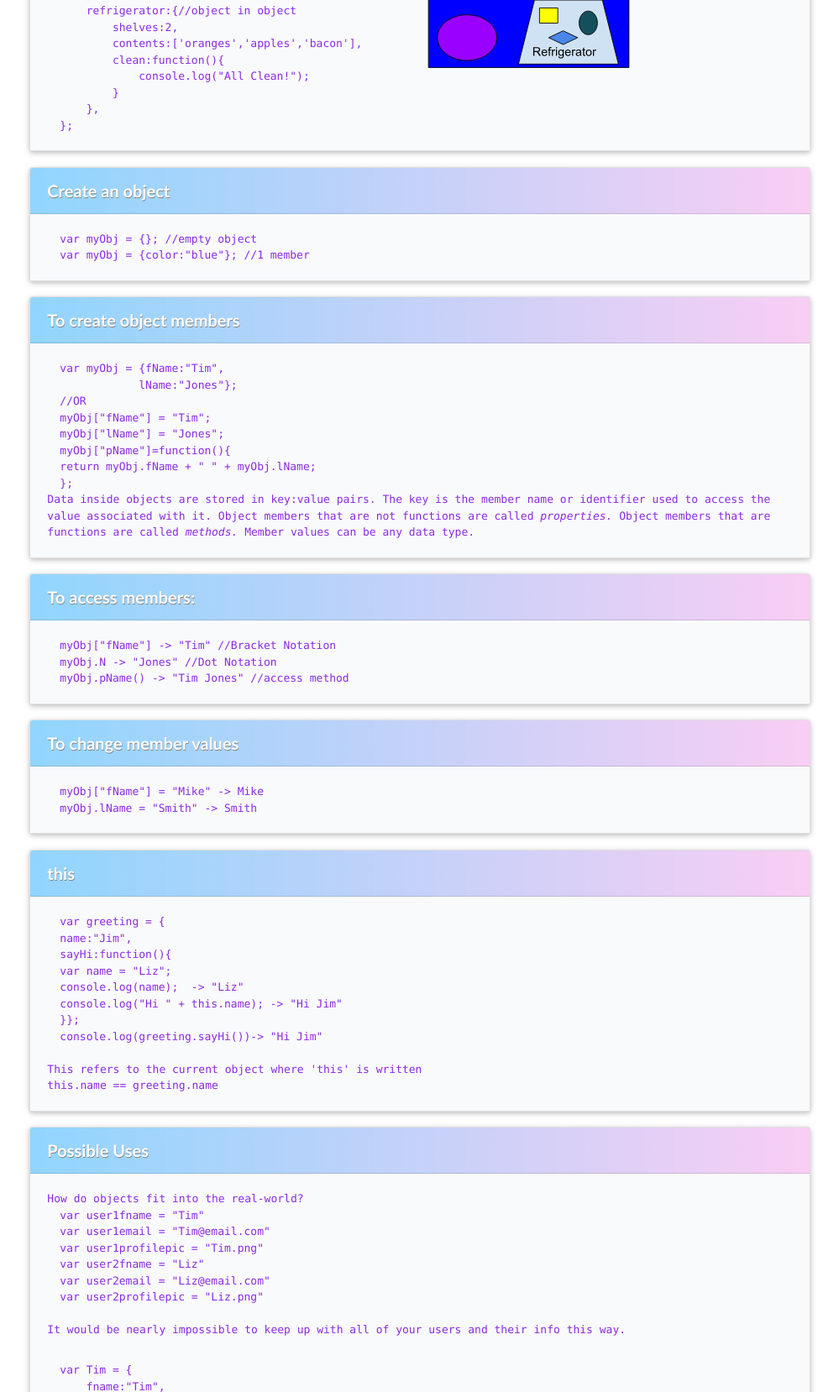
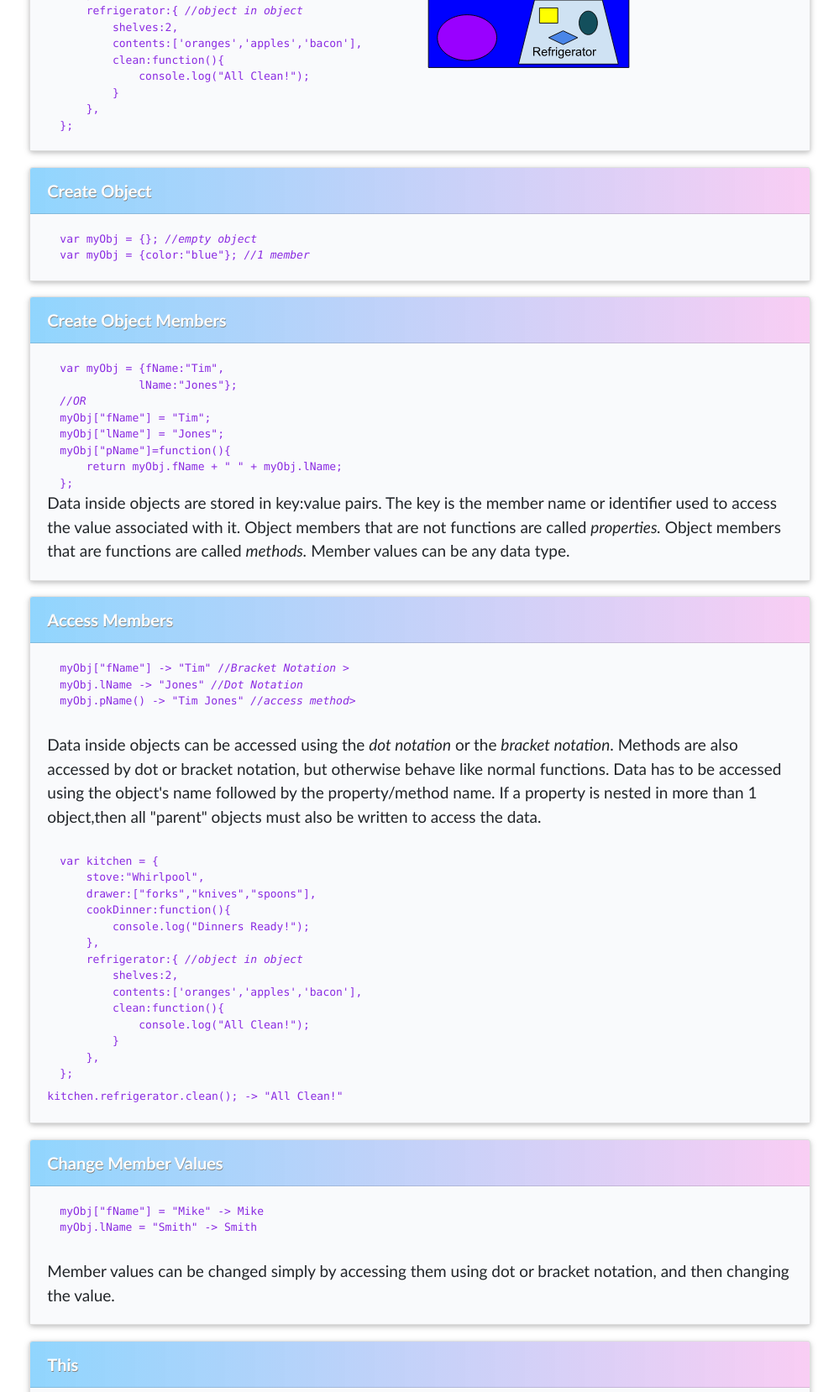
Before and after one commit to super-ming/Udacity-Documentation-Group-Project, a plain HTML site: page topics/Object/objects.html in a window 1280 px wide. Shown: the part 605-2263 px from the top of the page at 84% size, without its empty margins (193-1192 px from the left). Drawn offline with nearby package versions, Linux system fonts and the light colour scheme.

Commit message:
finish reviewing all sections

```diff
--- a/topics/Object/objects.html
+++ b/topics/Object/objects.html
@@ -81,7 +81,7 @@
 									<pre>    cookDinner:function(){</pre>
 									<pre>        console.log("Dinners Ready!");</pre>
 									<pre>    },</pre>
-										<pre>    refrigerator:{//object in object</pre>
+									<pre>    refrigerator:{ <em>//object in object</em></pre>
 									<pre>        shelves:2,</pre>
 									<pre>        contents:['oranges','apples','bacon'],</pre>
 									<pre>        clean:function(){</pre>
@@ -95,74 +95,100 @@
       					</div>
 					</div>
 					<div class="card">
-  						<div class="card-header">Create an object</div>
+  						<div class="card-header">Create Object</div>
   						<div class="card-body">
-							  <code><pre>var myObj = {}; //empty object</pre>
-							  <pre>var myObj = {color:"blue"}; //1 member</pre></code>
-							  <p></p>
-						</div>
-					</div>
-					<div class="card">
-  						<div class="card-header">To create object members</div>
-  						<div class="card-body">
-							<code><pre>var myObj = {fName:"Tim",</pre>
-								<pre>            lName:"Jones"};</pre>
-								<pre>//OR</pre>
-								<pre>myObj["fName"] = "Tim";</pre>
-								<pre>myObj["lName"] = "Jones";</pre>
-								<pre>myObj["pName"]=function(){</pre>
-									<pre>return myObj.fName + " " + myObj.lName;</pre>
-									<pre>};</pre>
-								<p>Data inside objects are stored in key:value pairs. The key is the member name or identifier used to access the value associated with it. Object members that are not functions are called <em>properties.</em> Object members that are functions are called <em>methods.</em></em> Member values can be any data type.</p>
+							<code>
+								<pre>var myObj = {}; <em>//empty object</em></pre>
+							  	<pre>var myObj = {color:"blue"}; <em>//1 member</em></pre>
 							</code>
 						</div>
 					</div>
 					<div class="card">
-						<div class="card-header">To access members:</div>
+  						<div class="card-header">Create Object Members</div>
   						<div class="card-body">
-							<code><pre>myObj["fName"] -> "Tim" //Bracket Notation </pre>
-							<pre>myObj.N -> "Jones" //Dot Notation </pre>
-							<pre>myObj.pName() -> "Tim Jones" //access method</pre>
-						<p></p></code>
+							<code><pre>var myObj = {fName:"Tim",</pre>
+								<pre>            lName:"Jones"};</pre>
+								<pre><em>//OR</em></pre>
+								<pre>myObj["fName"] = "Tim";</pre>
+								<pre>myObj["lName"] = "Jones";</pre>
+								<pre>myObj["pName"]=function(){</pre>
+								<pre>    return myObj.fName + " " + myObj.lName;</pre>
+									<pre>};</pre>
+							</code>
+							<p>Data inside objects are stored in key:value pairs. The key is the member name or identifier used to access the value associated with it. Object members that are not functions are called <em>properties.</em> Object members that are functions are called <em>methods.</em></em> Member values can be any data type.</p>
+
 						</div>
 					</div>
 					<div class="card">
-						<div class="card-header">To change member values</div>
+						<div class="card-header">Access Members</div>
 						<div class="card-body">
-							<code><pre>myObj["fName"] = "Mike" -> Mike</pre>
-							<pre>myObj.lName = "Smith" -> Smith</pre></code>
+							<code>
+								<pre>myObj["fName"] -> "Tim" //<em>Bracket Notation ></em></pre>
+								<pre>myObj.lName -> "Jones" <em>//Dot Notation </em></pre>
+								<pre>myObj.pName() -> "Tim Jones" <em>//access method></em></pre>
+							</code>
+							<p><br>Data inside objects can be accessed using the <em>dot notation</em> or the <em>bracket notation</em>. Methods are also accessed by dot or bracket notation, but otherwise behave like normal functions. Data has to be accessed using the object's name followed by the property/method name. If a property is nested in more than 1 object,then all "parent" objects must also be written to access the data.</p><br>
+							<code>
+								<pre>var kitchen = { </pre>
+								<pre>    stove:"Whirlpool",</pre>
+								<pre>    drawer:["forks","knives","spoons"],</pre>
+								<pre>    cookDinner:function(){</pre>
+								<pre>        console.log("Dinners Ready!");</pre>
+								<pre>    },</pre>
+								<pre>    refrigerator:{ <em>//object in object</em></pre>
+								<pre>        shelves:2,</pre>
+								<pre>        contents:['oranges','apples','bacon'],</pre>
+								<pre>        clean:function(){</pre>
+								<pre>            console.log("All Clean!");</pre>
+								<pre>        }</pre>
+								<pre>    },</pre>
+								<pre>};</pre>
+								kitchen.refrigerator.clean(); -> "All Clean!"
+							</code>
 						</div>
 					</div>
 					<div class="card">
-							<div class="card-header">this</div>
+						<div class="card-header">Change Member Values</div>
+						<div class="card-body">
+							<code>
+								<pre>myObj["fName"] = "Mike" -> Mike</pre>
+								<pre>myObj.lName = "Smith" -> Smith</pre>
+							</code>
+							<p><br>Member values can be changed simply by accessing them using dot or bracket notation, and then changing the value. </p>
+						</div>
+					</div>
+					<div class="card">
+						<div class="card-header">This</div>
 						<div class="card-body">
 							<code>
 								<pre>var greeting = {</pre>
-									<pre>name:"Jim",</pre>
-									<pre>sayHi:function(){</pre>
-										<pre>var name = "Liz";</pre>
-										<pre>console.log(name);  -> "Liz"</pre>
-										<pre>console.log("Hi " + this.name); -> "Hi Jim"</pre>
-										<pre>}};</pre>
-									<pre>console.log(greeting.sayHi())-> "Hi Jim"</pre>
-									<p><br>This refers to the current object where 'this' is written
+								<pre>    name:"Jim",</pre>
+								<pre>    sayHi:function(){</pre>
+								<pre>	var name = "Liz";</pre>
+								<pre>	console.log(name);  -> "Liz"</pre>
+								<pre>	console.log("Hi " + this.name); -> "Hi Jim"</pre>
+								<pre>    }};</pre>
+								<pre>greeting.sayHi()-> "Hi Jim"</pre>
+							</code>
+							<p><br>This refers to the current object where 'this' is written. "this" object is 'greeting' and has a variable named <em>name</em>. Without 'this', name refers to the variable defined inside the function.
 							<br>this.name == greeting.name</p>
-							</code>
 						</div>
 					</div>
 					<div class="card">
   						<div class="card-header">Possible Uses</div>
   						<div class="card-body">
+							<p>Having a lot of variables can be hard to maintain and scale.</p>
 							<code>
-							  <p>How do objects fit into the real-world?</p>
 								<pre>var user1fname = "Tim"</pre>
 								<pre>var user1email = "Tim@email.com"</pre>
 								<pre>var user1profilepic = "Tim.png"</pre>
 								<pre>var user2fname = "Liz"</pre>
 								<pre>var user2email = "Liz@email.com"</pre>
 								<pre>var user2profilepic = "Liz.png"</pre>
-							  <p><br>It would be nearly impossible to keep up with all of your users and their info this way. </p>
+							</code>
+							<p><br>Objects make it easier. </p>
 							<br>
+							<code>
 								<pre>var Tim = {</pre>
 								<pre>    fname:"Tim",</pre>
 								<pre>    email:"Tim@email.com,</pre>
@@ -171,22 +197,20 @@
 								<pre>    fname:"Liz",</pre>
 								<pre>    email:"Liz@email.com,</pre>
 								<pre>    pic:"Liz.png"};</pre>
+							</code>
 							<p><br>Now all the information about the users are stored together for easier use. </p>
-
-
-						  </code>
 						</div>
 					</div>
 					<div class="card">
   						<div class="card-header">References</div>
   						<div class="card-body">
-      					<p>Lorem ipsum dolor sit amet, consectetur adipiscing elit. Integer posuere erat a ante.</p>
+      					<a href ="https://developer.mozilla.org/en-US/docs/Learn/JavaScript/Objects/Basics"</a>MDN</p>
       					</div>
 					</div>
 					<div class="card">
   						<div class="card-header">Bio</div>
   						<div class="card-body">
-      					<p>Lorem ipsum dolor sit amet, consectetur adipiscing elit. Integer posuere erat a ante.</p>
+      					<a href="https://www.linkedin.com/in/cheyanna-graham/">Cheyanna Graham</a>
       					</div>
 					</div>
 				</div>
```
Lines whose indentation alone changed are shown as unchanged.
